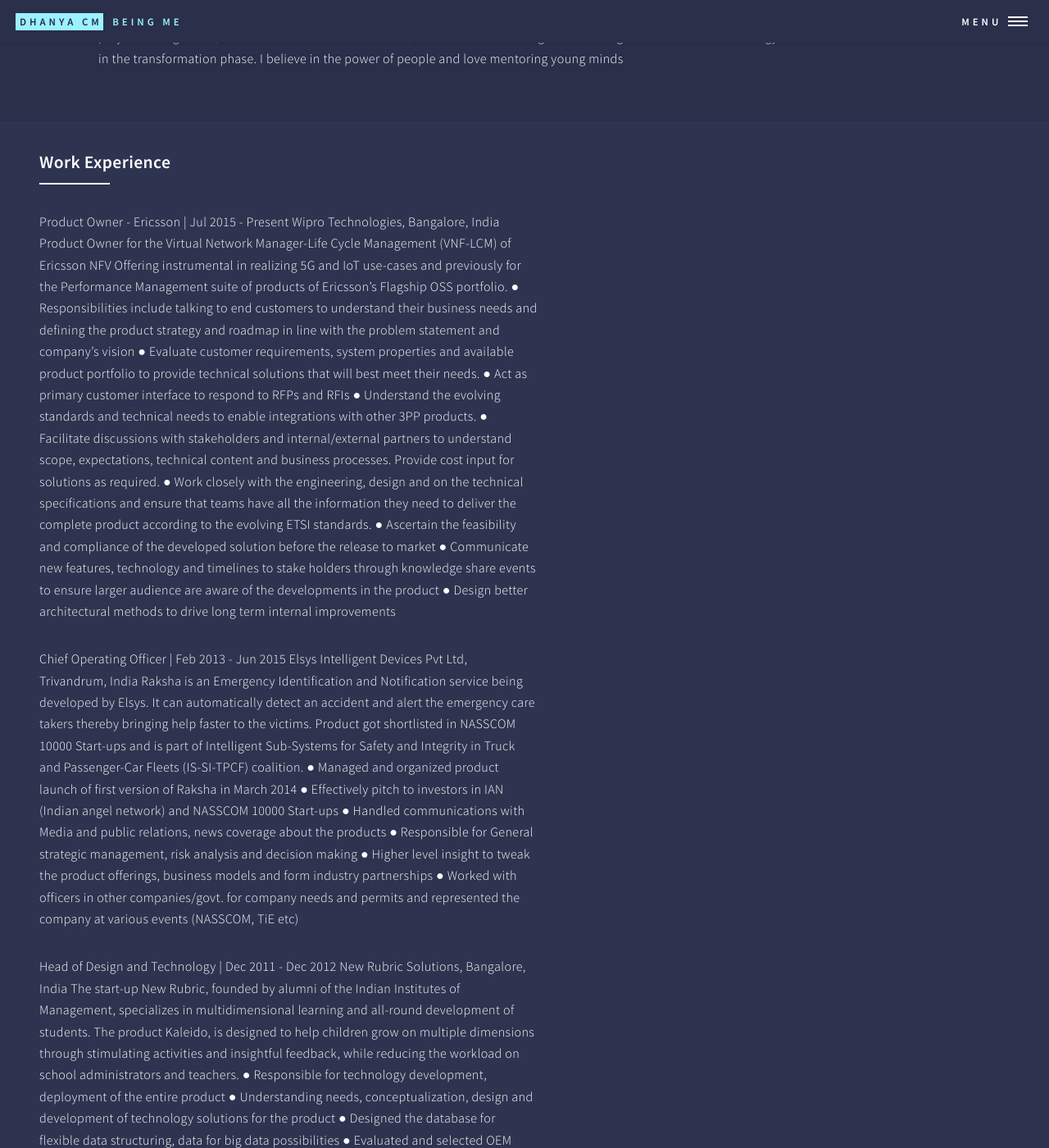
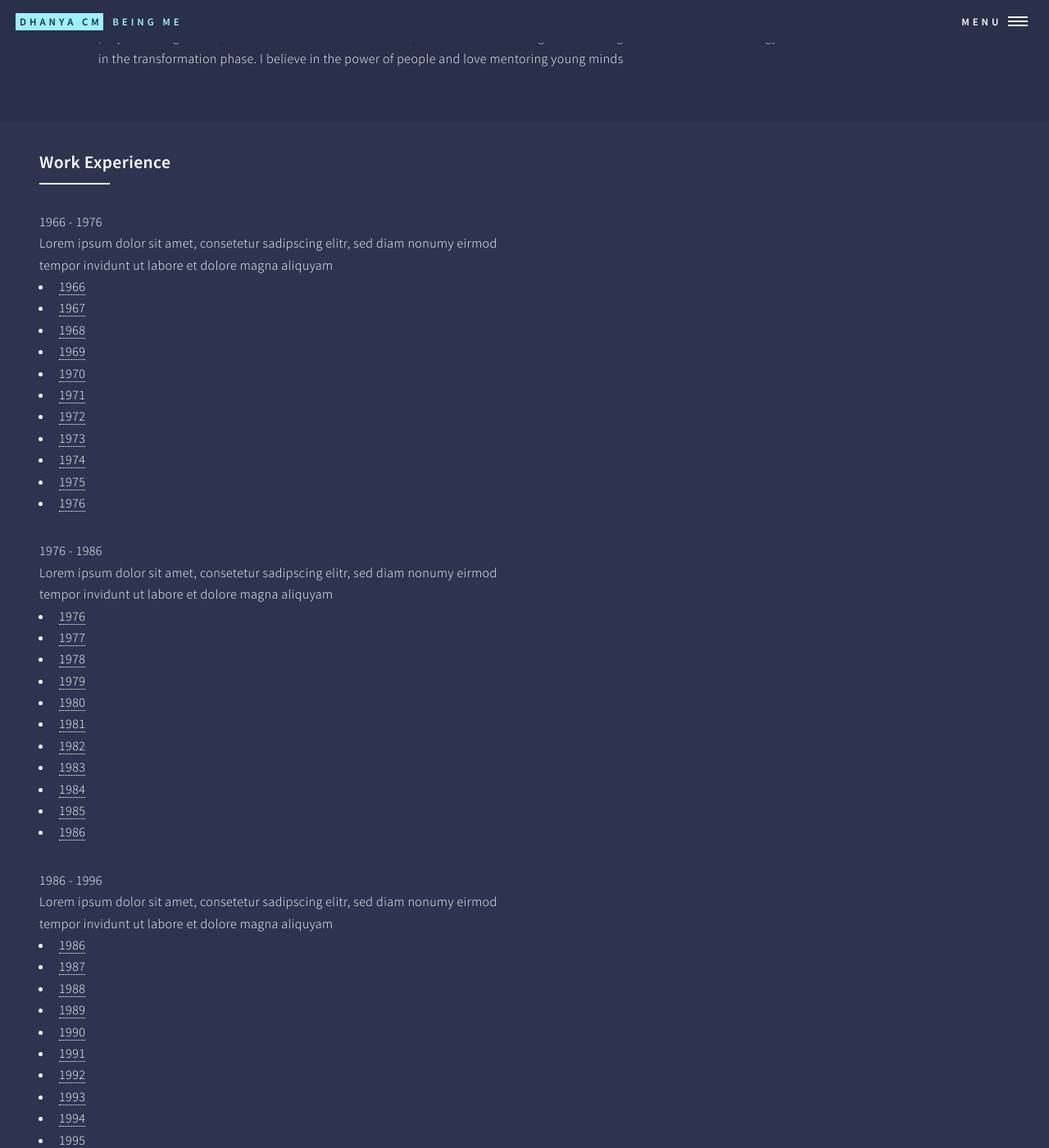
Before and after one commit to dhanyacm/dhanyacm, a Jekyll site: the page built from resume.html, in a window 1280 px wide and 1400 px high, scrolled down 713 px. Shown: the whole window at 82% size. Built offline with Jekyll 4.4.1, drawn with Linux system fonts in a browser that asks for light colours; some of the changed text lies outside the part shown.

Commit message:
Update resume.html

```diff
--- a/resume.html
+++ b/resume.html
@@ -59,6 +59,121 @@
 											<header class="major">
 												<h3>Work Experience</h3>
 											</header>
+
+											  <div id="container">
+		<div id="thumbs">
+    <div class="history-block bg-66">
+      <div class="cover"></div>
+      <div class="year">1966 - 1976</div>
+      <div class="title">Lorem ipsum dolor sit amet, consetetur sadipscing elitr, sed diam nonumy eirmod tempor invidunt ut labore et dolore magna aliquyam</div>
+      <div class="timeline">
+        <ul>
+          <li><a href="" class="timelineYear">1966</a></li>
+          <li><a href="" class="timelineYear">1967</a></li>
+          <li><a href="" class="timelineYear">1968</a></li>
+          <li><a href="" class="timelineYear">1969</a></li>
+          <li><a href="" class="timelineYear">1970</a></li>
+          <li><a href="" class="timelineYear">1971</a></li>
+          <li><a href="" class="timelineYear">1972</a></li>
+          <li><a href="" class="timelineYear">1973</a></li>
+          <li><a href="" class="timelineYear">1974</a></li>
+          <li><a href="" class="timelineYear">1975</a></li>
+          <li><a href="" class="timelineYear">1976</a></li>
+        </ul>
+      </div>
+    </div>
+    <div class="history-block bg-76">
+      <div class="cover"></div>
+      <div class="year">1976 - 1986</div>
+      <div class="title">Lorem ipsum dolor sit amet, consetetur sadipscing elitr, sed diam nonumy eirmod tempor invidunt ut labore et dolore magna aliquyam</div>
+      <div class="timeline">
+      <ul>
+          <li><a href="" class="timelineYear">1976</a></li>
+          <li><a href="" class="timelineYear">1977</a></li>
+          <li><a href="" class="timelineYear">1978</a></li>
+          <li><a href="" class="timelineYear">1979</a></li>
+          <li><a href="" class="timelineYear">1980</a></li>
+          <li><a href="" class="timelineYear">1981</a></li>
+          <li><a href="" class="timelineYear">1982</a></li>
+          <li><a href="" class="timelineYear">1983</a></li>
+          <li><a href="" class="timelineYear">1984</a></li>
+          <li><a href="" class="timelineYear">1985</a></li>
+          <li><a href="" class="timelineYear">1986</a></li>
+        </ul>
+      </div>
+    </div>
+    <div class="history-block bg-86">
+      <div class="cover"></div>
+      <div class="year">1986 - 1996</div>
+      <div class="title">Lorem ipsum dolor sit amet, consetetur sadipscing elitr, sed diam nonumy eirmod tempor invidunt ut labore et dolore magna aliquyam</div>
+      <div class="timeline">
+      <ul>
+          <li><a href="" class="timelineYear">1986</a></li>
+          <li><a href="" class="timelineYear">1987</a></li>
+          <li><a href="" class="timelineYear">1988</a></li>
+          <li><a href="" class="timelineYear">1989</a></li>
+          <li><a href="" class="timelineYear">1990</a></li>
+          <li><a href="" class="timelineYear">1991</a></li>
+          <li><a href="" class="timelineYear">1992</a></li>
+          <li><a href="" class="timelineYear">1993</a></li>
+          <li><a href="" class="timelineYear">1994</a></li>
+          <li><a href="" class="timelineYear">1995</a></li>
+          <li><a href="" class="timelineYear">1996</a></li>
+        </ul>
+      </div>
+    </div>
+    <div class="history-block bg-96">
+      <div class="cover"></div>
+      <div class="year">1996 - 2006</div>
+      <div class="title">Lorem ipsum dolor sit amet, consetetur sadipscing elitr, sed diam nonumy eirmod tempor invidunt ut labore et dolore magna aliquyam</div>
+      <div class="timeline">
+      <ul>
+          <li><a href="" class="timelineYear">1996</a></li>
+          <li><a href="" class="timelineYear">1997</a></li>
+          <li><a href="" class="timelineYear">1998</a></li>
+          <li><a href="" class="timelineYear">1999</a></li>
+          <li><a href="" class="timelineYear">2000</a></li>
+          <li><a href="" class="timelineYear">2001</a></li>
+          <li><a href="" class="timelineYear">2002</a></li>
+          <li><a href="" class="timelineYear">2003</a></li>
+          <li><a href="" class="timelineYear">2004</a></li>
+          <li><a href="" class="timelineYear">2005</a></li>
+          <li><a href="" class="timelineYear">2006</a></li>
+        </ul>
+      </div>
+    </div>
+    <div class="history-block bg-06">
+      <div class="cover"></div>
+      <div class="year">2006-2016</div>
+      <div class="title">Lorem ipsum dolor sit amet, consetetur sadipscing elitr, sed diam nonumy eirmod tempor invidunt ut labore et dolore magna aliquyam</div>
+      <div class="timeline">
+      <ul>
+          <li><a href="" class="timelineYear">2006</a></li>
+          <li><a href="" class="timelineYear">2007</a></li>
+          <li><a href="" class="timelineYear">2008</a></li>
+          <li><a href="" class="timelineYear">2009</a></li>
+          <li><a href="" class="timelineYear">2010</a></li>
+          <li><a href="" class="timelineYear">2011</a></li>
+          <li><a href="" class="timelineYear">2012</a></li>
+          <li><a href="" class="timelineYear">2013</a></li>
+          <li><a href="" class="timelineYear">2014</a></li>
+          <li><a href="" class="timelineYear">2015</a></li>
+          <li><a href="" class="timelineYear">2016</a></li>
+        </ul>
+      </div>
+    </div>
+    <div class="history-block bg-16">
+      <div class="cover"></div>
+      <div class="year">FUTURE</div>
+      <div class="title">Lorem ipsum dolor sit amet, consetetur sadipscing elitr, sed diam nonumy eirmod tempor invidunt ut labore et dolore magna aliquyam</div>
+      <div class="timeline">
+      To our bright future!!! :)
+      </div>
+    </div>
+		</div>
+	</div>
+
+
 											<p>
 												Product Owner - Ericsson | Jul 2015 - Present
 Wipro Technologies, Bangalore, India
@@ -183,15 +298,13 @@
 									<div class="content">
 										<div class="inner">
 											<header class="major">
-												<h3>Additional Information</h3>
+												<h3>Some Interesting Facts</h3>
 											</header>
 											<p>
 											Apart from the professional side, I like exploring places and cultures. I also love creative arts, photography and blogging
 
 	</p>
-											<ul class="actions">
-												<li><a href="https://gadgetsbits.com" class="button" target="_blank" rel="noopener noreferrer">See Live</a></li>
-											</ul>
+
 										</div>
 									</div>
 								</section>
```
